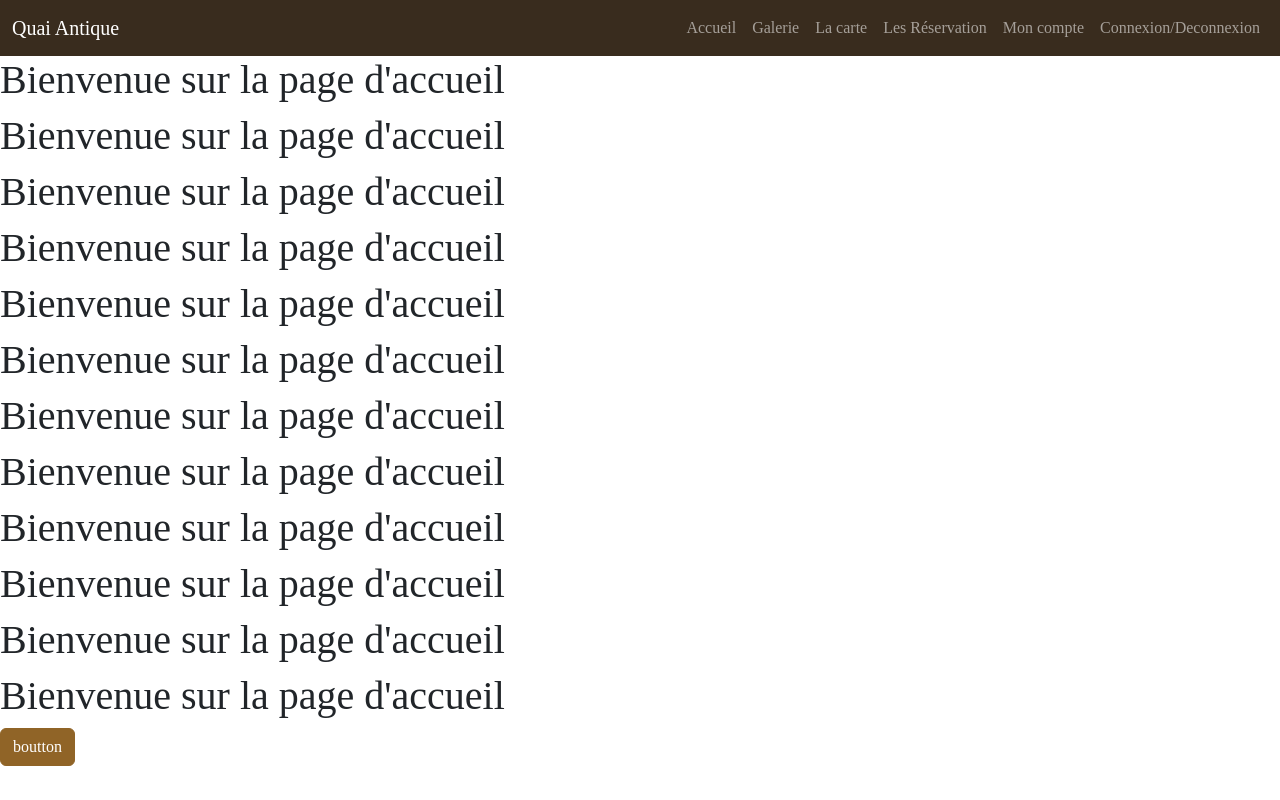
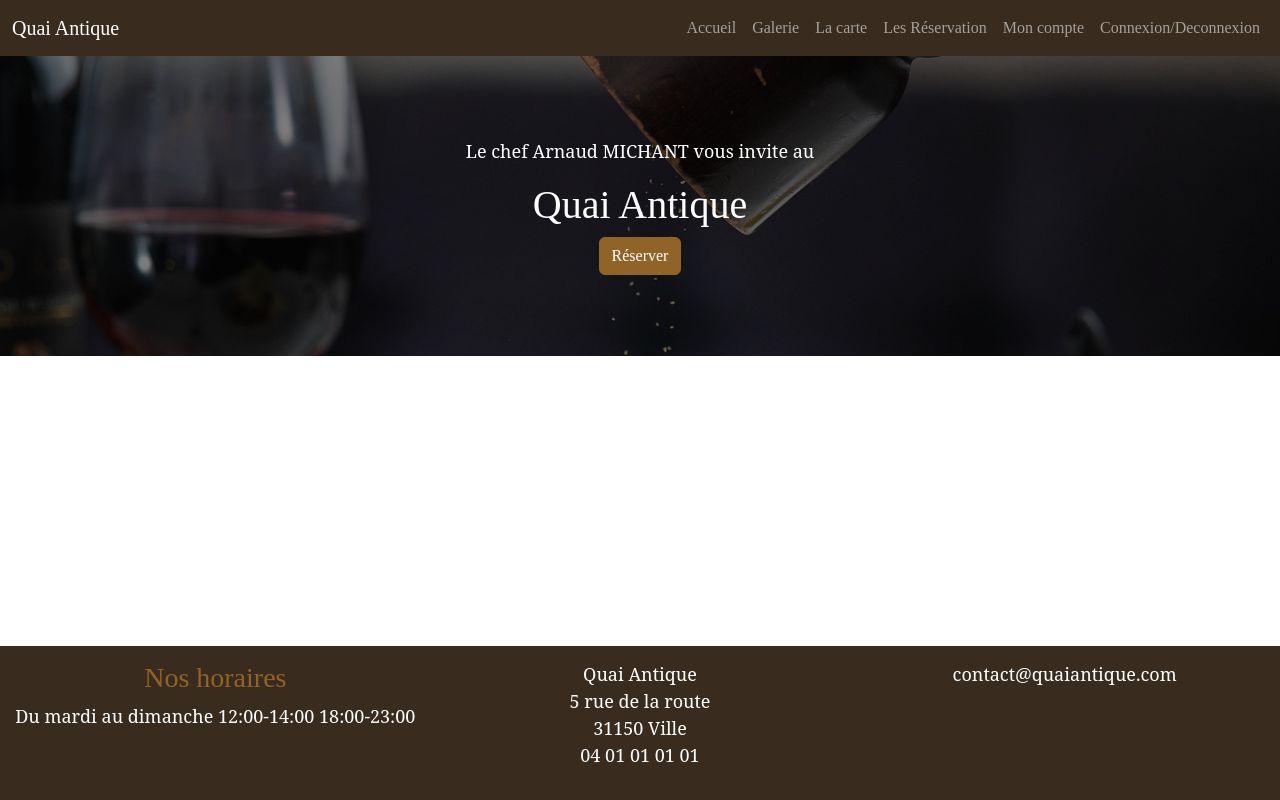
Before and after one commit to FecTw0-dev/quai_antique, a website with bundled scripts: page index.html in a window 1280 px wide. Shown: the top 800 px of the page. Built offline with nearby package versions, Linux system fonts and the light colour scheme; files whose address does not match are found by name; a web font is replaced by a local one.

Commit message:
Ajout des images + big title

```diff
--- a/pages/home.html
+++ b/pages/home.html
@@ -1,17 +1,7 @@
-<h1>Bienvenue sur la page d'accueil</h1>
-<h1>Bienvenue sur la page d'accueil</h1>
-<h1>Bienvenue sur la page d'accueil</h1>
-
-<h1>Bienvenue sur la page d'accueil</h1>
-<h1>Bienvenue sur la page d'accueil</h1>
-
-<h1>Bienvenue sur la page d'accueil</h1>
-<h1>Bienvenue sur la page d'accueil</h1>
-<h1>Bienvenue sur la page d'accueil</h1>
-<h1>Bienvenue sur la page d'accueil</h1>
-<h1>Bienvenue sur la page d'accueil</h1>
-<h1>Bienvenue sur la page d'accueil</h1>
-<h1>Bienvenue sur la page d'accueil</h1>
-
-
-<button class="btn btn-primary">boutton</button>
+<div class="plat-scene text-center text-white">
+    <div class="plat-scene-content">
+        <p>Le chef Arnaud MICHANT vous invite au</p>
+        <h1>Quai Antique</h1>
+        <button class="btn btn-primary">Réserver</button>
+    </div>
+</div>
--- a/scss/main.scss
+++ b/scss/main.scss
@@ -17,3 +17,39 @@ position: absolute;
 bottom: 0%;
 width: 100%;
 }
+
+p{
+    font-family: $font-family-serif;
+    font-size: 18px;
+}
+
+.plat-scene {
+    position: relative;
+    &::before{
+        content: "";
+        position: absolute;
+        top: 0;
+        left: 0;
+        width: 100%;
+        height: 100%;
+        background-image: url(../images/plat.jpg);
+        background-size: cover;
+        filter: brightness(0.5);
+    }
+
+    *{
+        // positionner les éléments enfants par rapport à l'élément parent
+        position: relative;
+    }
+
+    .plat-scene-content{
+        height: 300px;
+        height: 300px;
+        display: flex;
+        flex-direction: column;
+        justify-content: center;
+        align-items: center;
+        margin-top: 0px;
+    }
+
+}
```
Also changed, not shown: images/Ayanokoji.webp (added), images/BMW.jpg (added), images/Tardis + terre.jpg (added), images/Tardis.avif (added), images/plat.jpg (added), scss/main.css, 1 other file.
